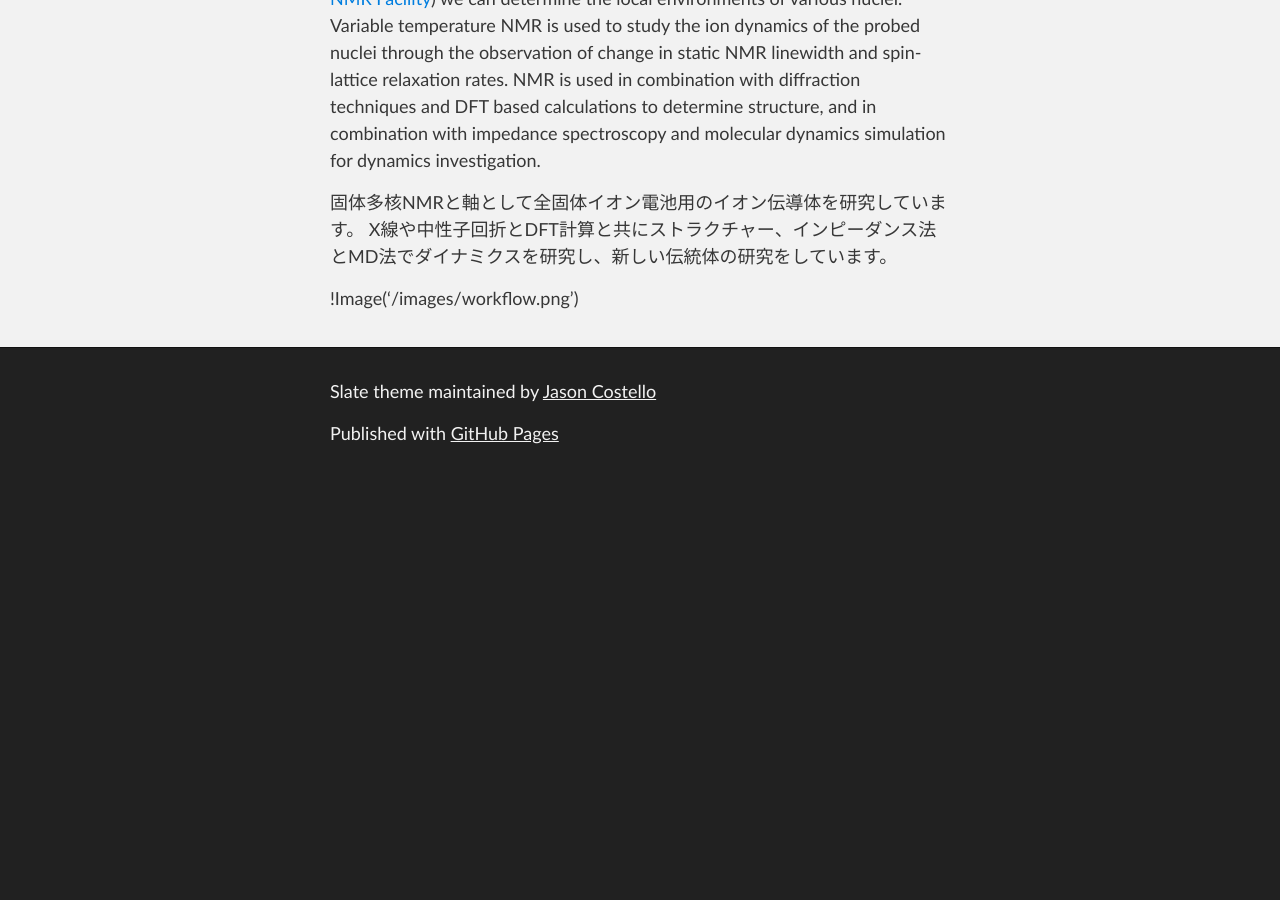
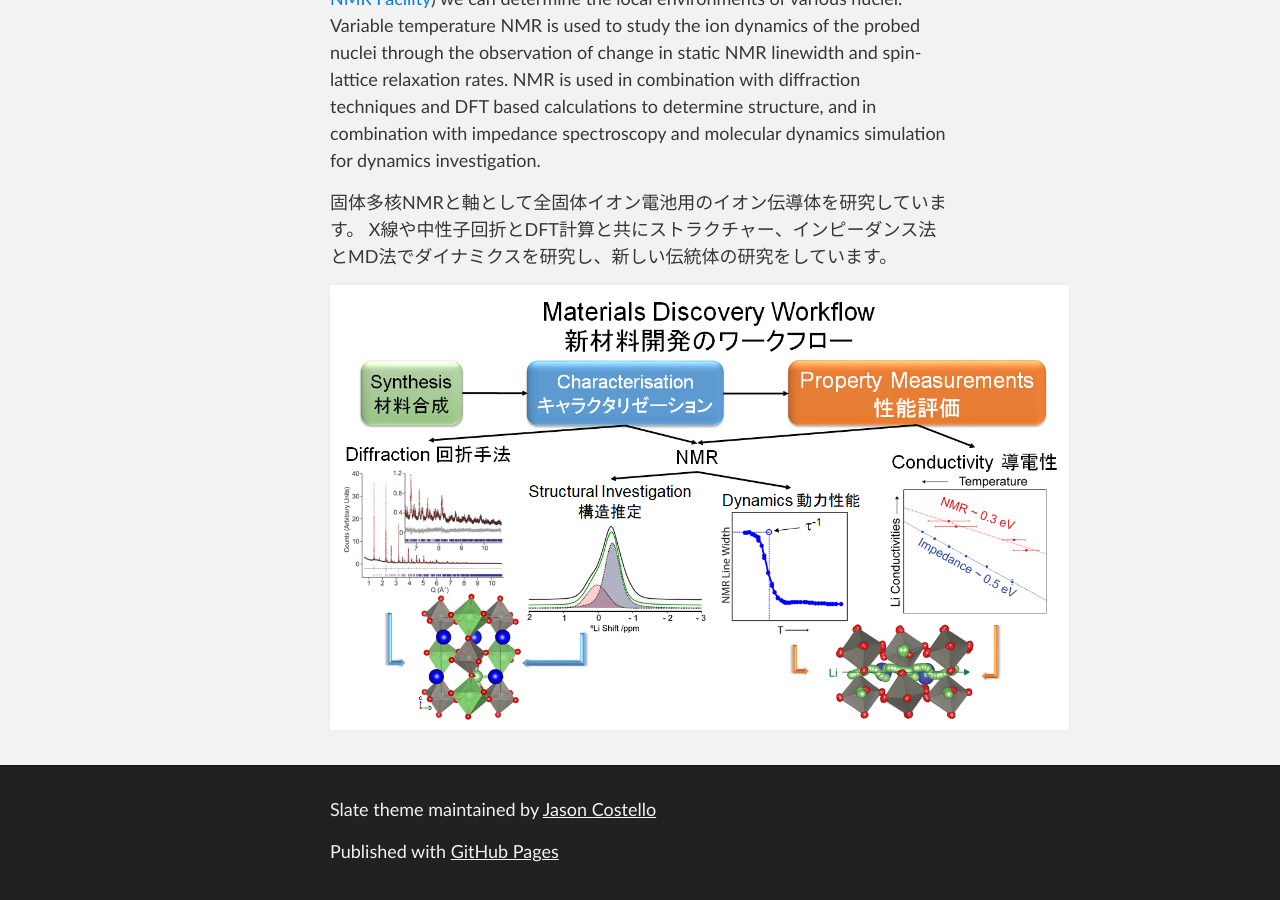
Before and after one commit to kkinglis/kkinglis.github.io, a Jekyll site: the page built from research.md, in a window 1280 px wide and 900 px high, scrolled down 596 px. Built offline with Jekyll 4.4.1, drawn with Linux system fonts in a browser that asks for light colours; our own code applies the rules of GitHub Pages for plain Markdown files; before the commit the page ends 1078 px from its top, so only the background shows below that.

Commit message:
Update research.md

```diff
--- a/research.md
+++ b/research.md
@@ -19,4 +19,4 @@ simulation for dynamics investigation.
 X線や中性子回折とDFT計算と共にストラクチャー、インピーダンス法とMD法でダイナミクスを研究し、新しい伝統体の研究をしています。
 
 
-!Image('/images/workflow.png')
+![Image](./images/workflow.png)
```
